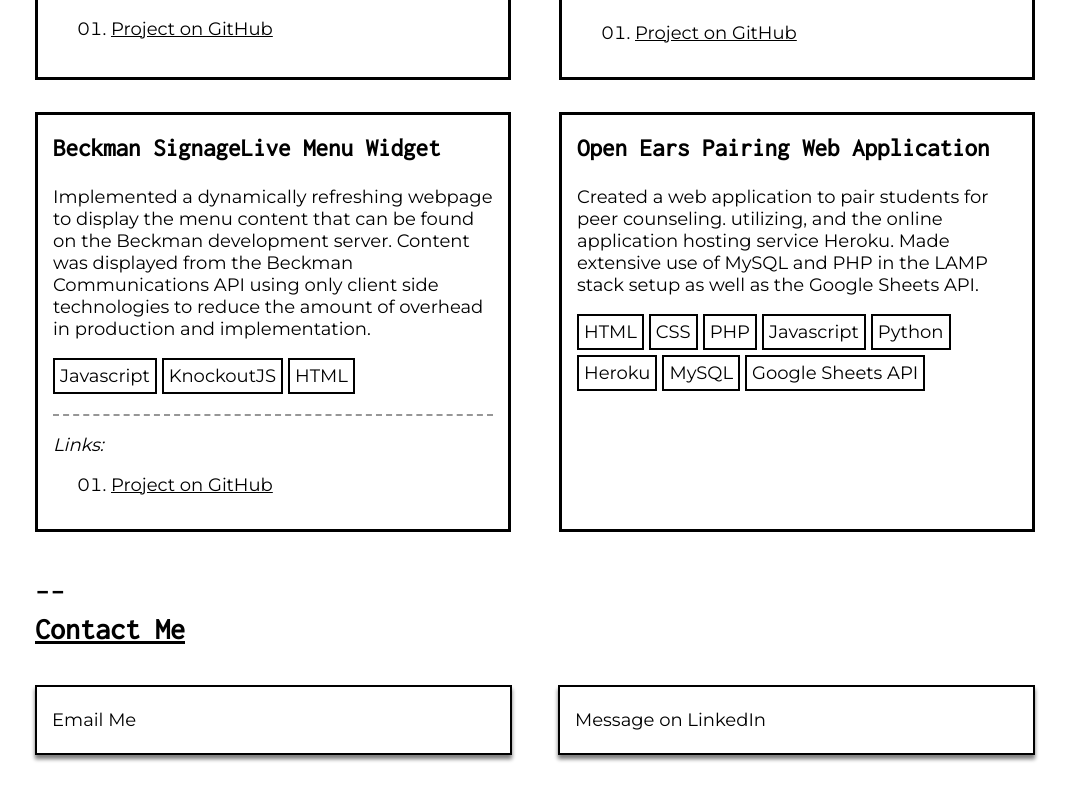
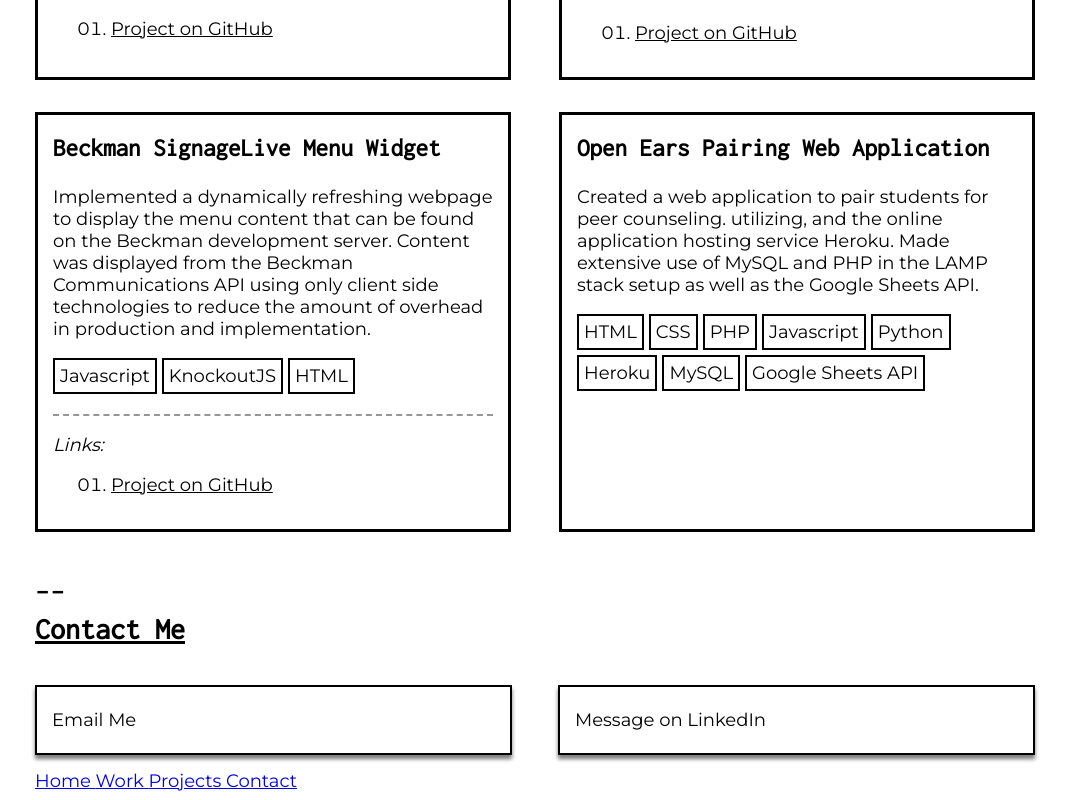
Before and after one commit to Smidds/personal-website, a Vue app: page / in a window 1280 px wide. Shown: the part 1295-2095 px from the top of the page, without its empty margins (105-1174 px from the left). Before the commit the page ends 2073 px from the top, so only its background shows below. Built offline with nearby package versions, Linux system fonts and the light colour scheme.

Commit message:
Begin navigation bar

```diff
--- a/src/App.vue
+++ b/src/App.vue
@@ -4,14 +4,16 @@
     <Work />
     <Projects />
     <Contact />
+    <NavigationBar :nav_elems="nav_elements"/>
   </div>
 </template>
 
 <script>
-  import Hello from './components/Hello.vue'
-  import Work from './components/Work.vue'
-  import Projects from './components/Projects.vue'
-  import Contact from './components/Contact.vue'
+  import Hello from './components/Hello.vue';
+  import Work from './components/Work.vue';
+  import Projects from './components/Projects.vue';
+  import Contact from './components/Contact.vue';
+  import NavigationBar from './components/Navbar.vue';
 
   export default {
     name: 'app',
@@ -19,7 +21,34 @@
       Hello,
       Work,
       Projects,
-      Contact
+      Contact,
+      NavigationBar
+    },
+    data() {
+      return {
+        nav_elements: [
+          {
+            'name': 'Home',
+            'link': '#hello',
+            'image': ''
+          },
+          {
+            'name': 'Work',
+            'link': '#work',
+            'image': ''
+          },
+          {
+            'name': 'Projects',
+            'link': '#projects',
+            'image': ''
+          },
+          {
+            'name': 'Contact',
+            'link': '#contact',
+            'image': ''
+          }
+        ]
+      }
     }
   }
 </script>
--- a/src/components/Contact.vue
+++ b/src/components/Contact.vue
@@ -1,5 +1,5 @@
 <template>
-  <div>
+  <div id="contact">
     <Divider />
     <h2 class="section-header">
       Contact Me
--- /dev/null
+++ b/src/components/Navbar.vue
@@ -0,0 +1,18 @@
+<template>
+  <div class="navbar">
+    <a v-for="(nav_elem, index) in nav_elems" :key="index" :href="nav_elem.link">
+      {{ nav_elem.name }}
+    </a>
+  </div>
+</template>
+
+<script>
+  export default {
+    name: 'Navigation Bar',
+    props: ['nav_elems']
+  }
+</script>
+
+<style scoped>
+
+</style>
```
